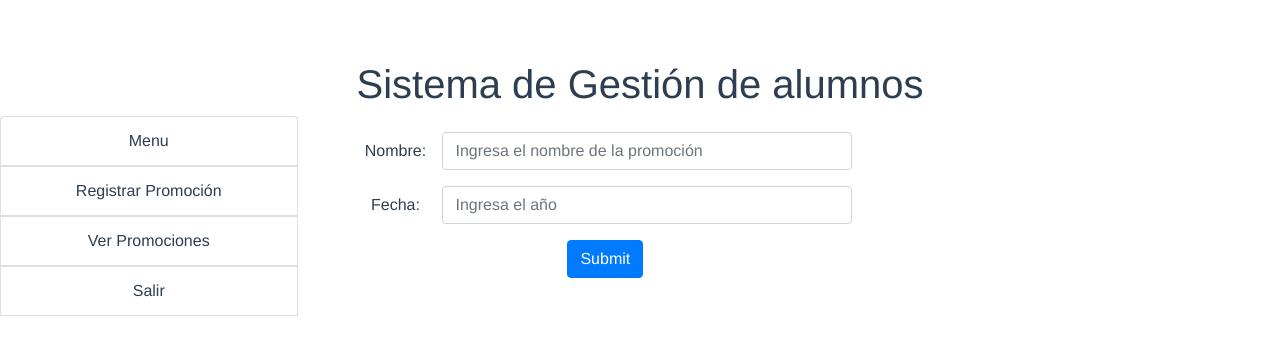
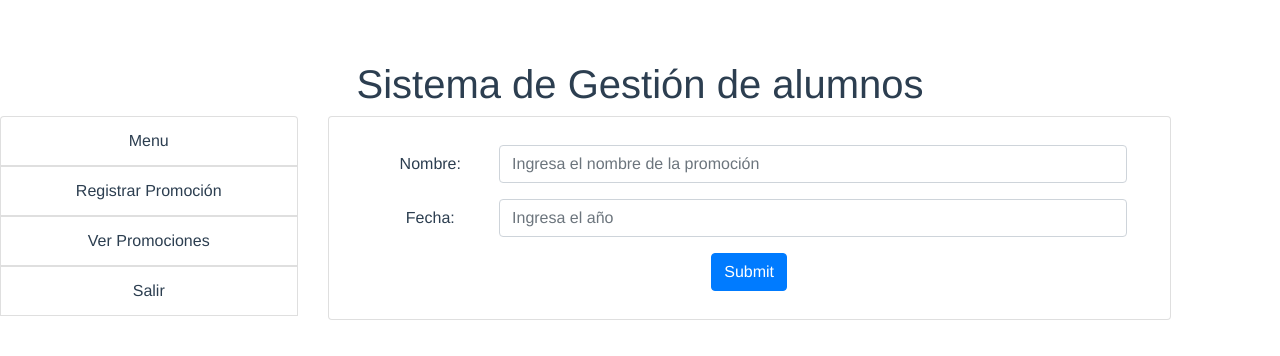
Before and after one commit to dacostap-dev/app_viru, a Vue app: page /create in a window 1280 px wide. Shown: the top 356 px of the page. Built offline with nearby package versions, Linux system fonts and the light colour scheme.

Commit message:
cambios menores en la vista

```diff
--- a/src/components/Modul/ModulsListComponent.vue
+++ b/src/components/Modul/ModulsListComponent.vue
@@ -1,5 +1,6 @@
 <template>
     <div>
+      <b-container>
       <b-row>
         <b-button @click="showModal()" variant="outline-primary">Añadir nuevo modulo</b-button>
       </b-row>
@@ -21,6 +22,8 @@
               </b-form-group>
             </b-form>
           </b-modal>
+
+      </b-container>
 
     </div>
 </template>
--- a/src/components/Promotion/CreatePromotionComponent.vue
+++ b/src/components/Promotion/CreatePromotionComponent.vue
@@ -1,7 +1,7 @@
 <template>
     <div>
-      <b-col cols="7">
-        <b-form class="m-3"  @submit.prevent="postPromotions">
+      <b-col cols="12">
+        <b-form class="m-2"  @submit.prevent="postPromotions">
           <b-form-group label-cols="4" label-cols-lg="2" label="Nombre:">
             <b-form-input type="text" required
                           name="name"
--- a/src/views/Home.vue
+++ b/src/views/Home.vue
@@ -7,8 +7,12 @@
         <b-col cols="3">
           <Menu></Menu>
         </b-col>
-        <b-col cols="9">
-             <router-view></router-view>
+        <b-col cols="8">
+
+        <b-card class="h-100">
+          <router-view></router-view>
+        </b-card>
+
         </b-col>
   </b-row>
 </div>
```
Lines whose indentation alone changed are shown as unchanged.
